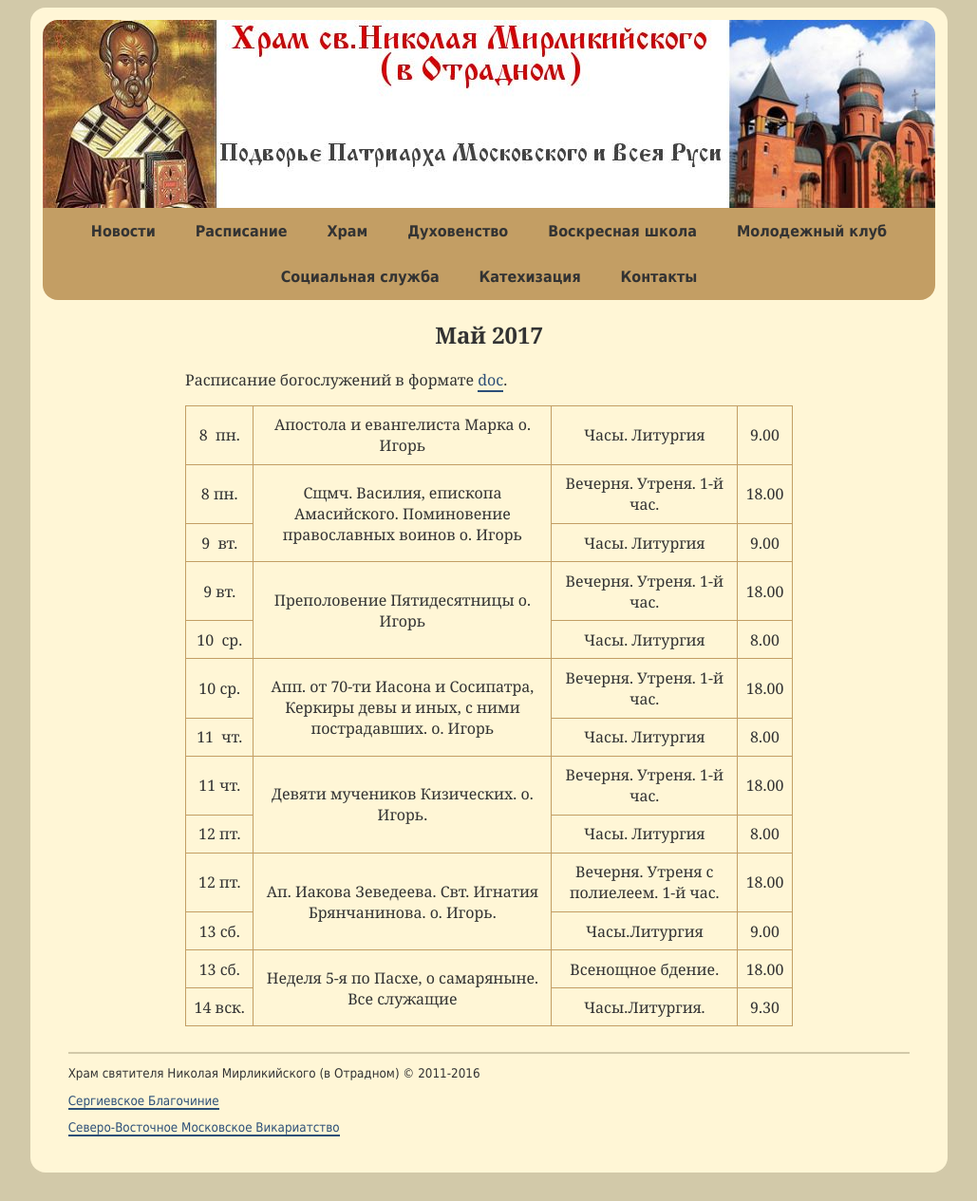
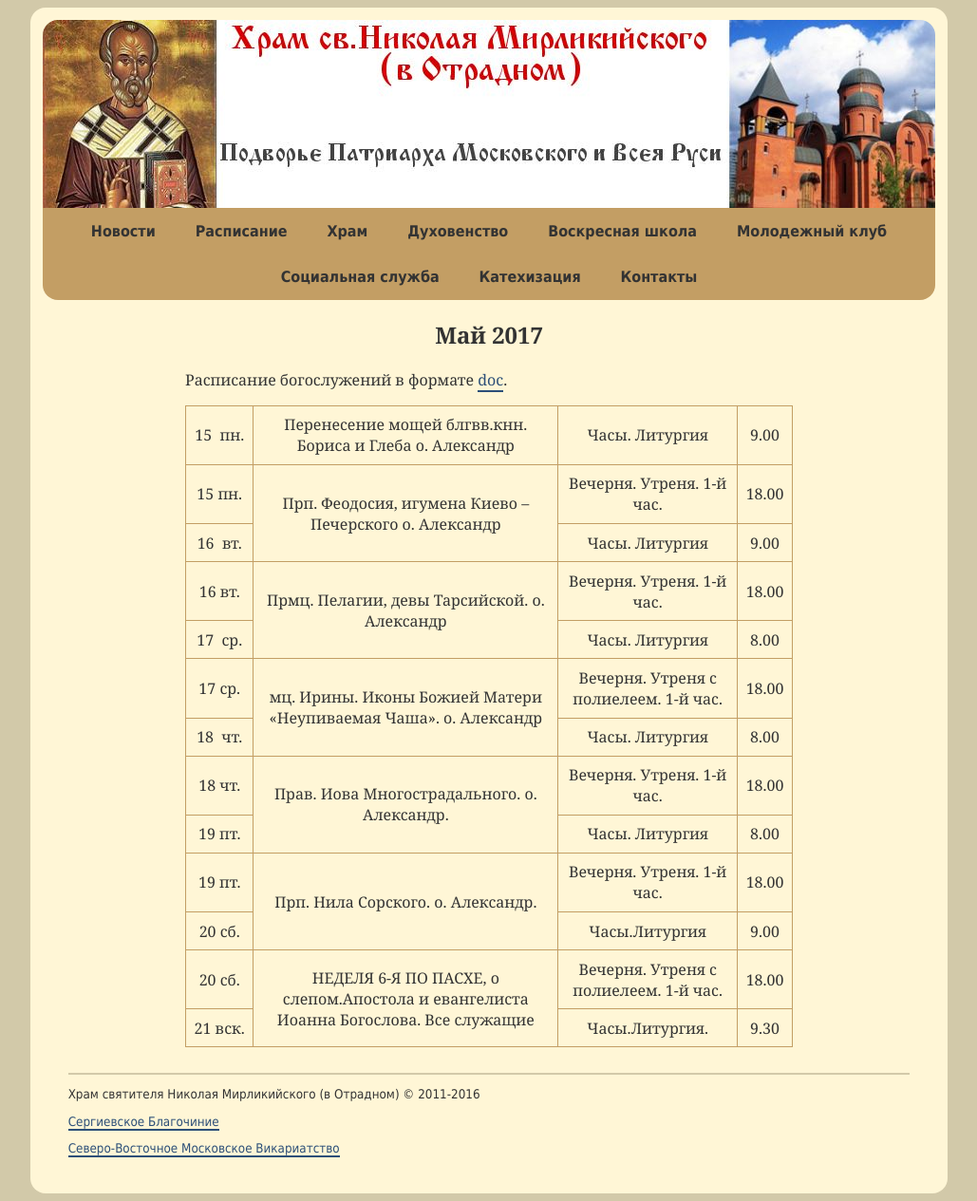
Before and after one commit to hramotradnoe/hramotradnoe.github.io, a Jekyll site: the page built from schedule/index.html, in a window 1280 px wide. Shown: the whole page at 95% size, without its empty margins (125-1154 px from the left). Built offline with Jekyll 4.4.1, drawn with Linux system fonts in a browser that asks for light colours; before the commit the page ends 1243 px from its top, so only the background shows below that.

Commit message:
Update schedule.yml

```diff
--- a/_data/schedule.yml
+++ b/_data/schedule.yml
@@ -1,56 +1,56 @@
 period: Май 2017
 link: "https://docs.google.com/document/d/1t8COHfB2F9REH8HYYbm7ABme1RU4pObpkKfO8Wv7CbI/edit#"
 timetable:
- - description : "Апостола и евангелиста Марка о. Игорь"
+ - description : "Перенесение мощей блгвв.кнн. Бориса и Глеба о. Александр"
    services    :
-      - day   : 8&nbsp; пн.
+      - day   : 15&nbsp; пн.
         time  : '9.00'
         title : "Часы. Литургия"
- - description : "Сщмч. Василия, епископа Амасийского. Поминовение православных воинов о. Игорь"
+ - description : "Прп. Феодосия, игумена Киево – Печерского  о. Александр"
    services    :
-      - day   : 8&nbsp;пн.
+      - day   : 15&nbsp;пн.
         time  : '18.00'
         title : "Вечерня. Утреня. 1-й час."
-      - day   : 9&nbsp; вт.
+      - day   : 16&nbsp; вт.
         time  : '9.00'
         title : "Часы.  Литургия"
- - description : "Преполовение Пятидесятницы о. Игорь"
+ - description : "Прмц. Пелагии, девы Тарсийской. о. Александр"
    services    :
-      - day   : 9&nbsp;вт.
+      - day   : 16&nbsp;вт.
         time  : '18.00'
         title : "Вечерня. Утреня. 1-й час."
-      - day   : 10&nbsp; ср.
+      - day   : 17&nbsp; ср.
         time  : '8.00'
         title : "Часы. Литургия"
- - description : "Апп. от 70-ти Иасона и Сосипатра, Керкиры девы и иных, с ними пострадавших. о. Игорь"
+ - description : "мц. Ирины. Иконы Божией Матери «Неупиваемая Чаша». о. Александр"
    services    :
-      - day   : 10&nbsp;ср.
+      - day   : 17&nbsp;ср.
+        time  : '18.00'
+        title : "Вечерня. Утреня с полиелеем. 1-й час."
+      - day   : 18&nbsp; чт.
+        time  : '8.00'
+        title : "Часы. Литургия"
+ - description : "Прав. Иова Многострадального. о. Александр."
+   services    :
+      - day   : 18&nbsp;чт.
         time  : '18.00'
         title : "Вечерня. Утреня. 1-й час."
-      - day   : 11&nbsp; чт.
+      - day   : 19&nbsp;пт.
         time  : '8.00'
         title : "Часы. Литургия"
- - description : "Девяти мучеников Кизических. о. Игорь."
+ - description : "Прп. Нила Сорского. о. Александр."
    services    :
-      - day   : 11&nbsp;чт.
+      - day   : 19&nbsp;пт.
         time  : '18.00'
         title : "Вечерня. Утреня. 1-й час."
-      - day   : 12&nbsp;пт.
-        time  : '8.00'
-        title : "Часы. Литургия"
- - description : "Ап. Иакова Зеведеева. Свт. Игнатия Брянчанинова. о. Игорь."
+      - day   : 20&nbsp;сб.
+        time  : '9.00'
+        title : "Часы.Литургия"
+ - description : "НЕДЕЛЯ 6-Я ПО ПАСХЕ, о слепом.Апостола и евангелиста Иоанна Богослова. Все служащие"
    services    :
-      - day   : 12&nbsp;пт.
+      - day   : 20&nbsp;сб.
         time  : '18.00'
         title : "Вечерня. Утреня с полиелеем. 1-й час."
-      - day   : 13&nbsp;сб.
-        time  : '9.00'
-        title : "Часы.Литургия"
- - description : "Неделя 5-я по Пасхе, о самаряныне. Все служащие"
-   services    :
-      - day   : 13&nbsp;сб.
-        time  : '18.00'
-        title : "Всенощное бдение."
-      - day   : 14&nbsp;вск.
+      - day   : 21&nbsp;вск.
         time  : '9.30'
         title : "Часы.Литургия."
```
